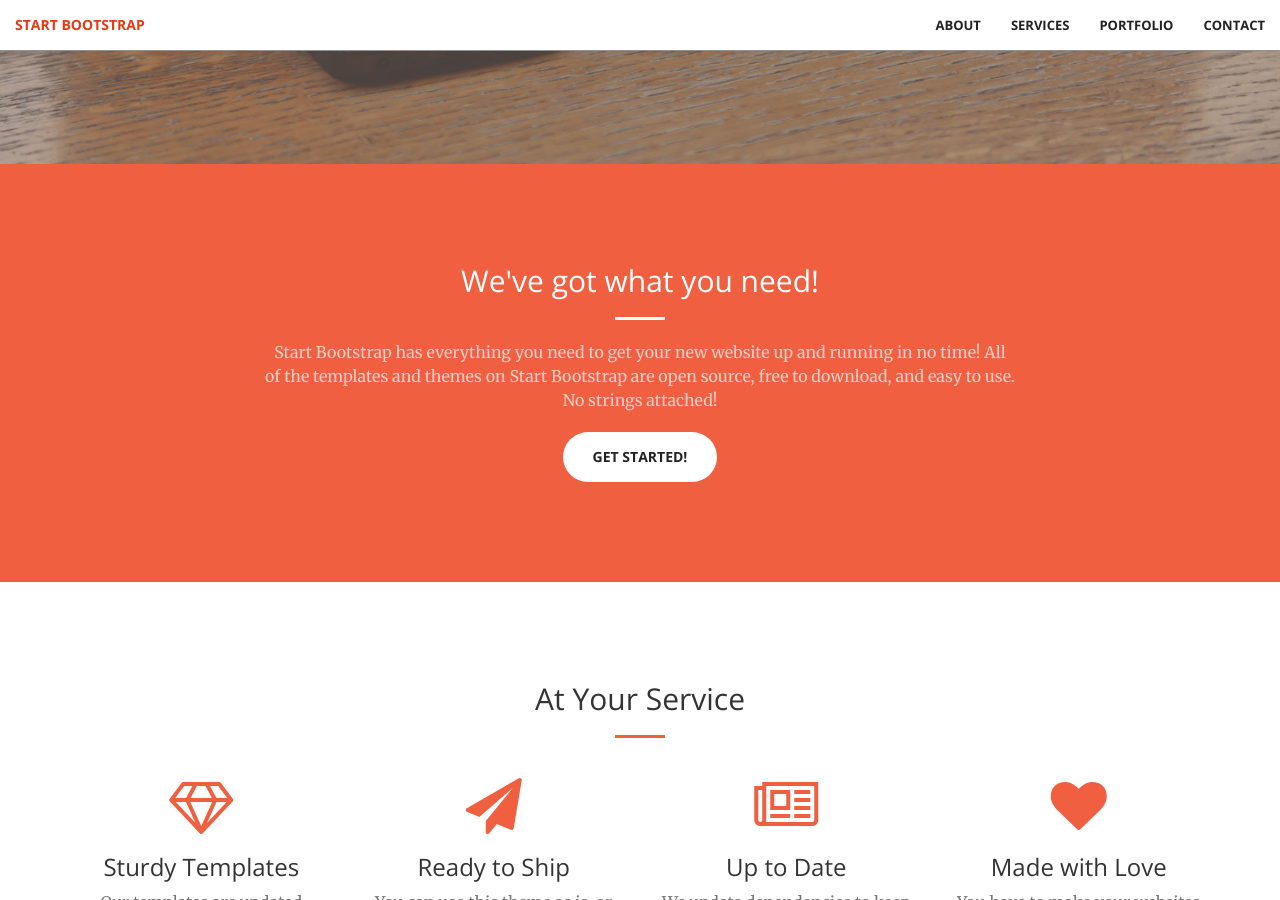
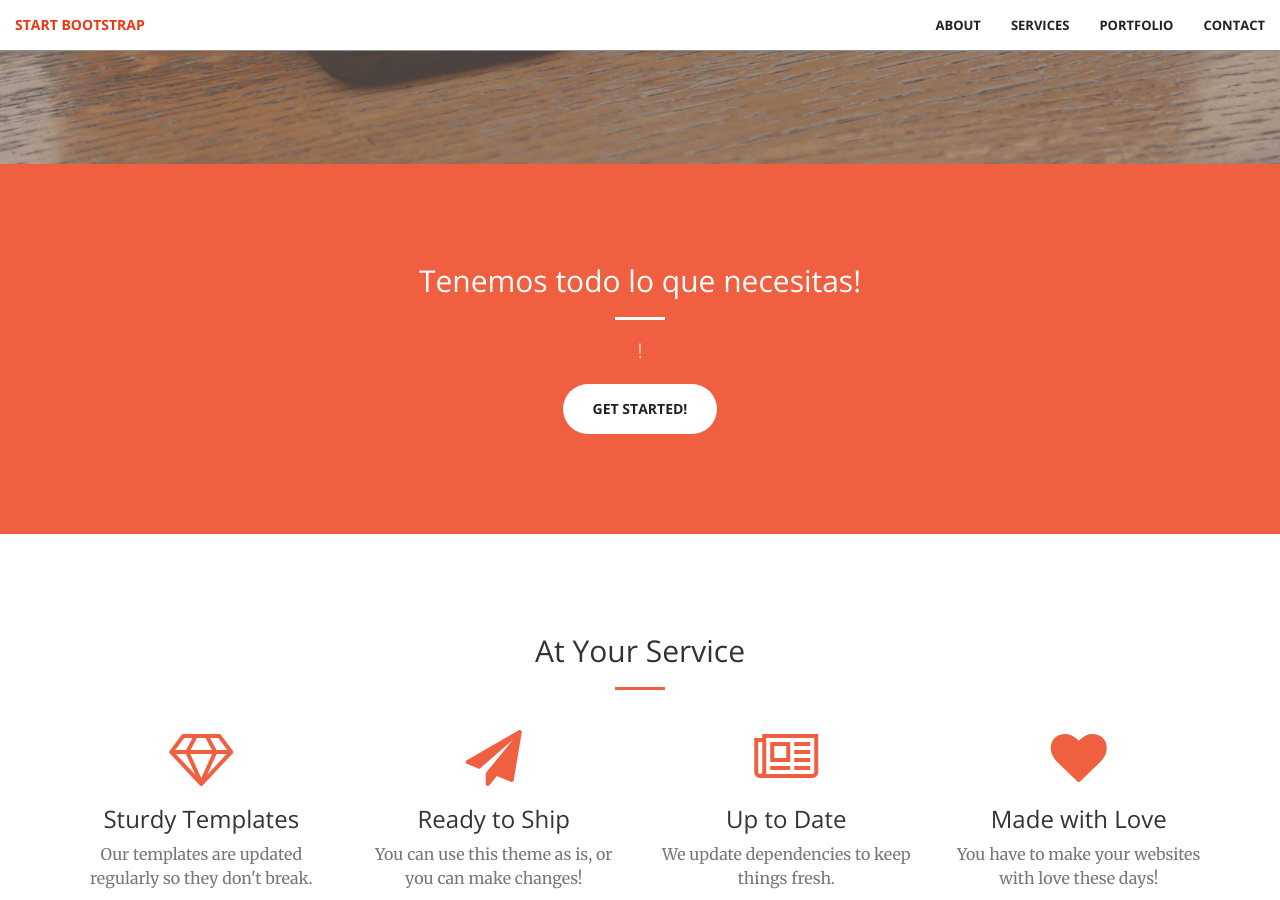
Before and after one commit to KatherineMerchanS/KatherineMerchanS.github.io, a Jekyll site: the page built from index.html, in a window 1280 px wide and 900 px high, scrolled down 736 px. Built offline with Jekyll 4.4.1, drawn with Linux system fonts in a browser that asks for light colours.

Commit message:
Update call-to-action.html

```diff
--- a/_includes/call-to-action.html
+++ b/_includes/call-to-action.html
@@ -2,9 +2,9 @@
     <div class="container">
         <div class="row">
             <div class="col-lg-8 col-lg-offset-2 text-center">
-                <h2 class="section-heading">We've got what you need!</h2>
+                <h2 class="section-heading">Tenemos todo lo que necesitas!</h2>
                 <hr class="light">
-                <p class="text-faded">Start Bootstrap has everything you need to get your new website up and running in no time! All of the templates and themes on Start Bootstrap are open source, free to download, and easy to use. No strings attached!</p>
+                <p class="text-faded">!</p>
                 <a href="#" class="btn btn-default btn-xl">Get Started!</a>
             </div>
         </div>
```
